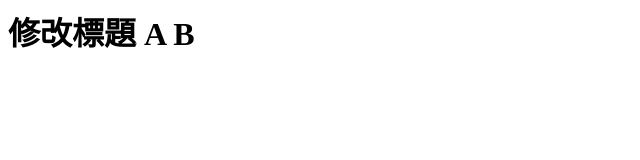
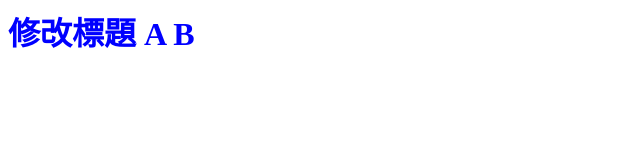
Before and after one commit to forest079-star/gitTest1007, a plain HTML site: page index.html in a window 1280 px wide. Shown: the whole page, without its empty margins (0-640 px from the left). Drawn offline with Linux system fonts and the light colour scheme.

Commit message:
新增CSS

```diff
--- /dev/null
+++ b/all.css
@@ -0,0 +1,3 @@
+h1{
+  color:blue;
+}
--- a/index.html
+++ b/index.html
@@ -4,6 +4,7 @@
   <meta charset="UTF-8">
   <meta name="viewport" content="width=device-width, initial-scale=1.0">
   <title>再次修改 title 3次</title>
+  <link rel="stylesheet" href="all.css">
 </head>
 
 <body>
```
